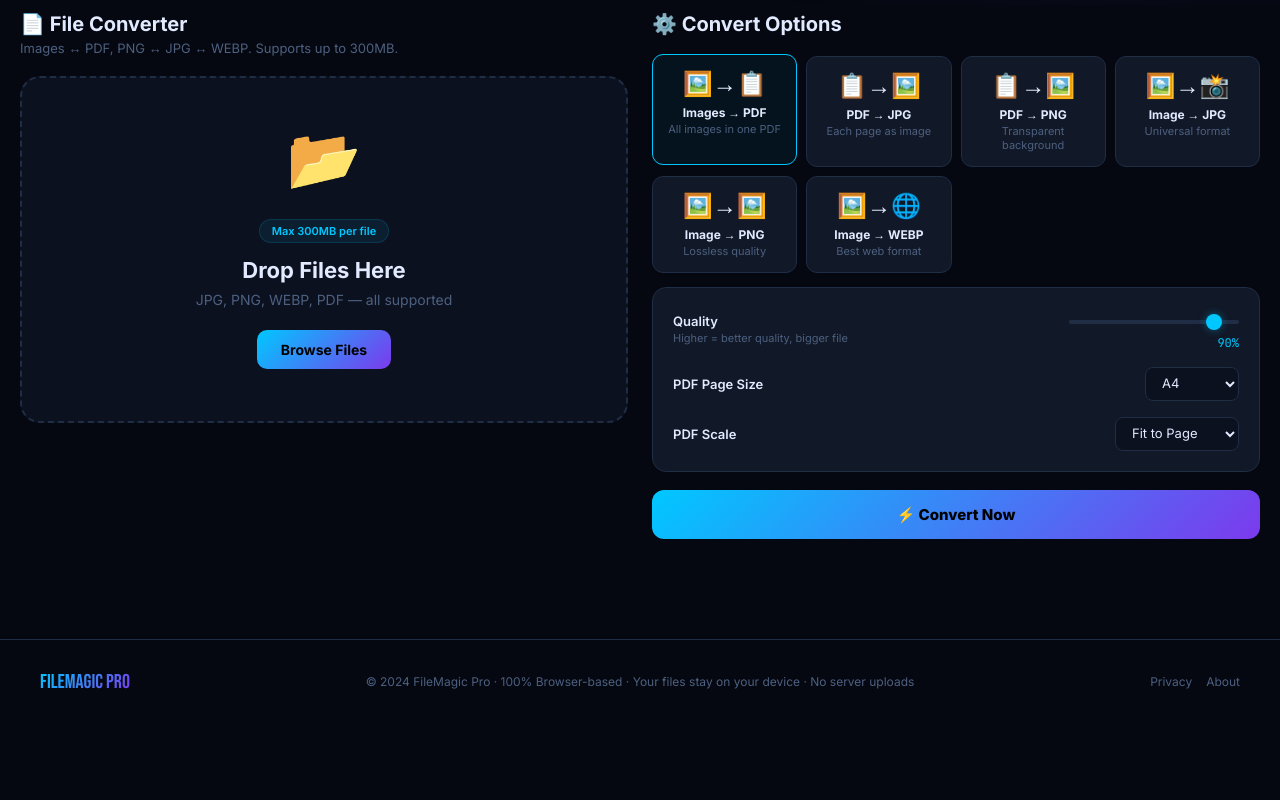
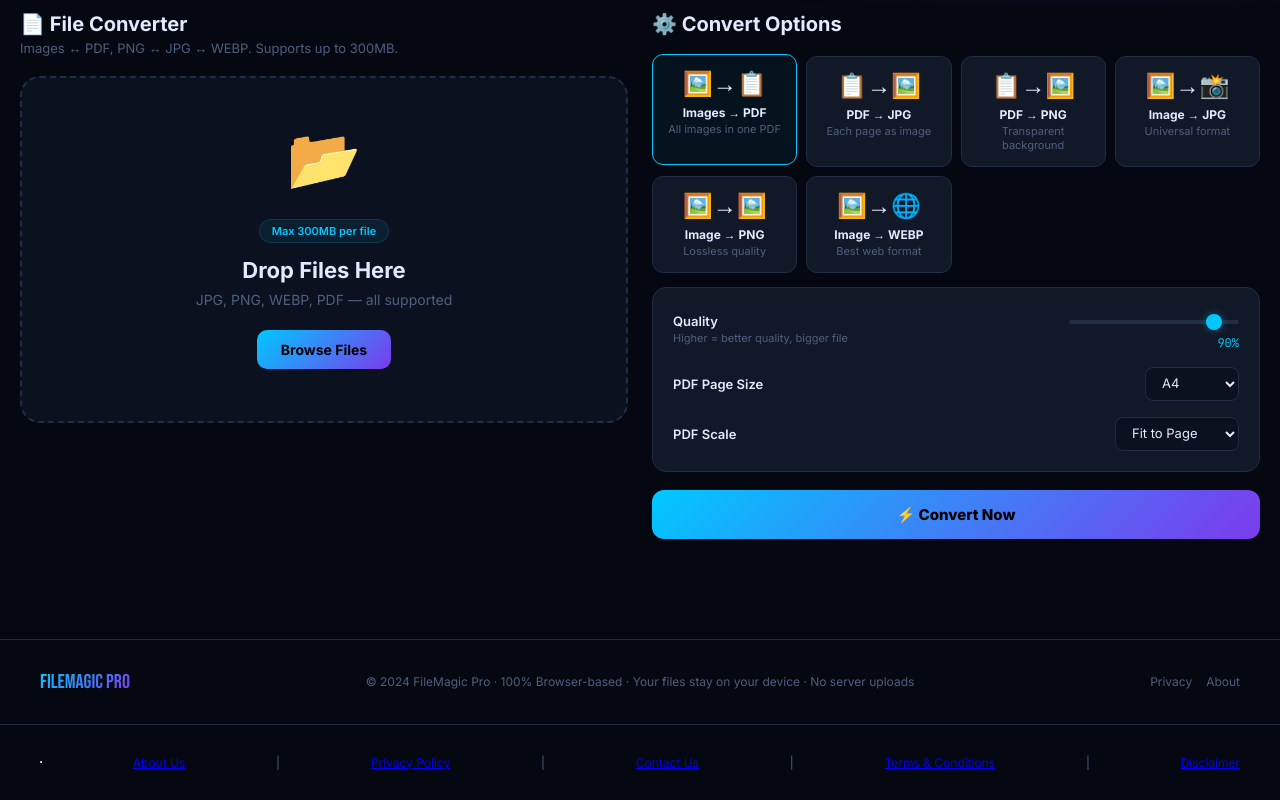
Before and after one commit to Akramtools/Filemagicpro1, a plain HTML site: page index.html in a window 1280 px wide. Shown: the part 795-1595 px from the top of the page. Before the commit the page ends 1519 px from the top, so only its background shows below. Drawn offline with nearby package versions, Linux system fonts and the light colour scheme.

Commit message:
Update index.html

```diff
--- a/index.html
+++ b/index.html
@@ -1503,3 +1503,13 @@
 </script>
 </body>
 </html>
+<footer>
+<hr>
+
+<a href="about.html">About Us</a> |
+<a href="privacy.html">Privacy Policy</a> |
+<a href="contact.html">Contact Us</a> |
+<a href="terms.html">Terms & Conditions</a> |
+<a href="disclaimer.html">Disclaimer</a>
+
+</footer>
```
